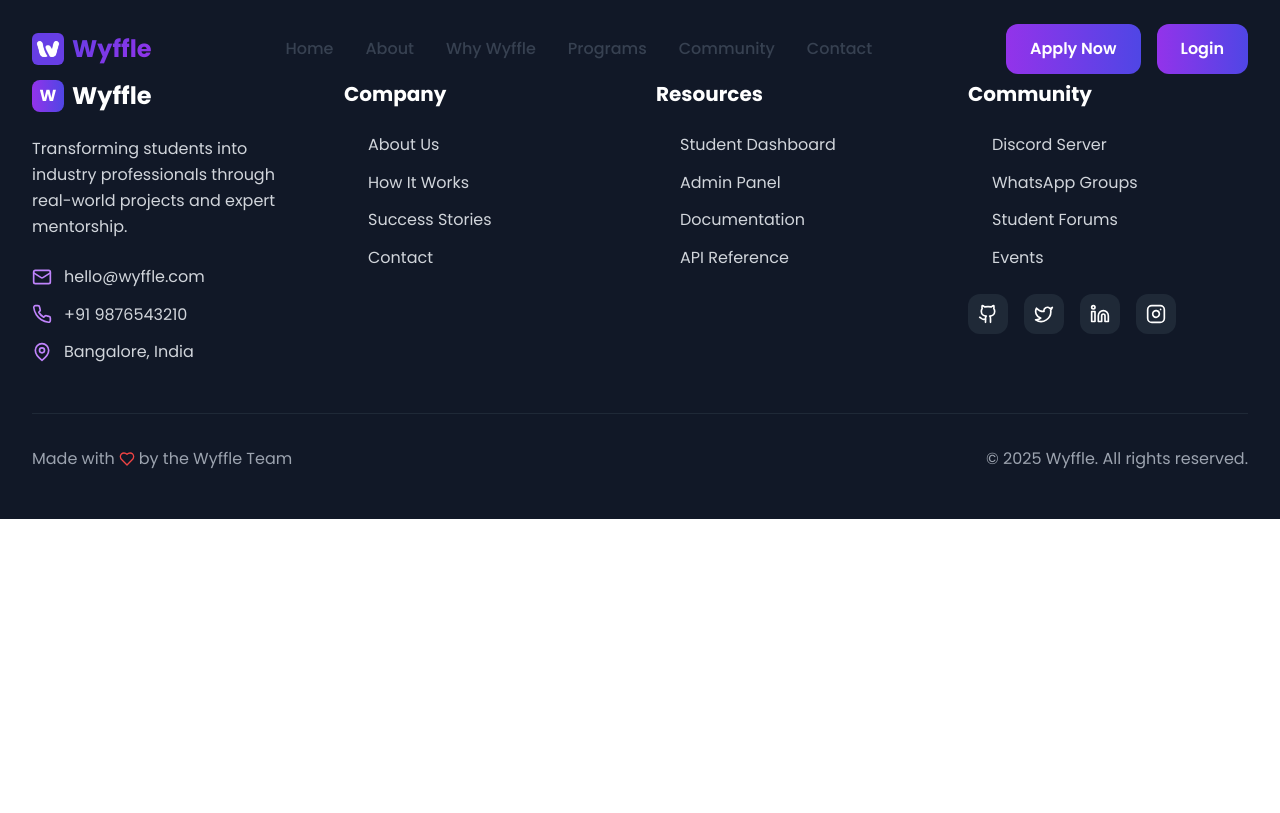
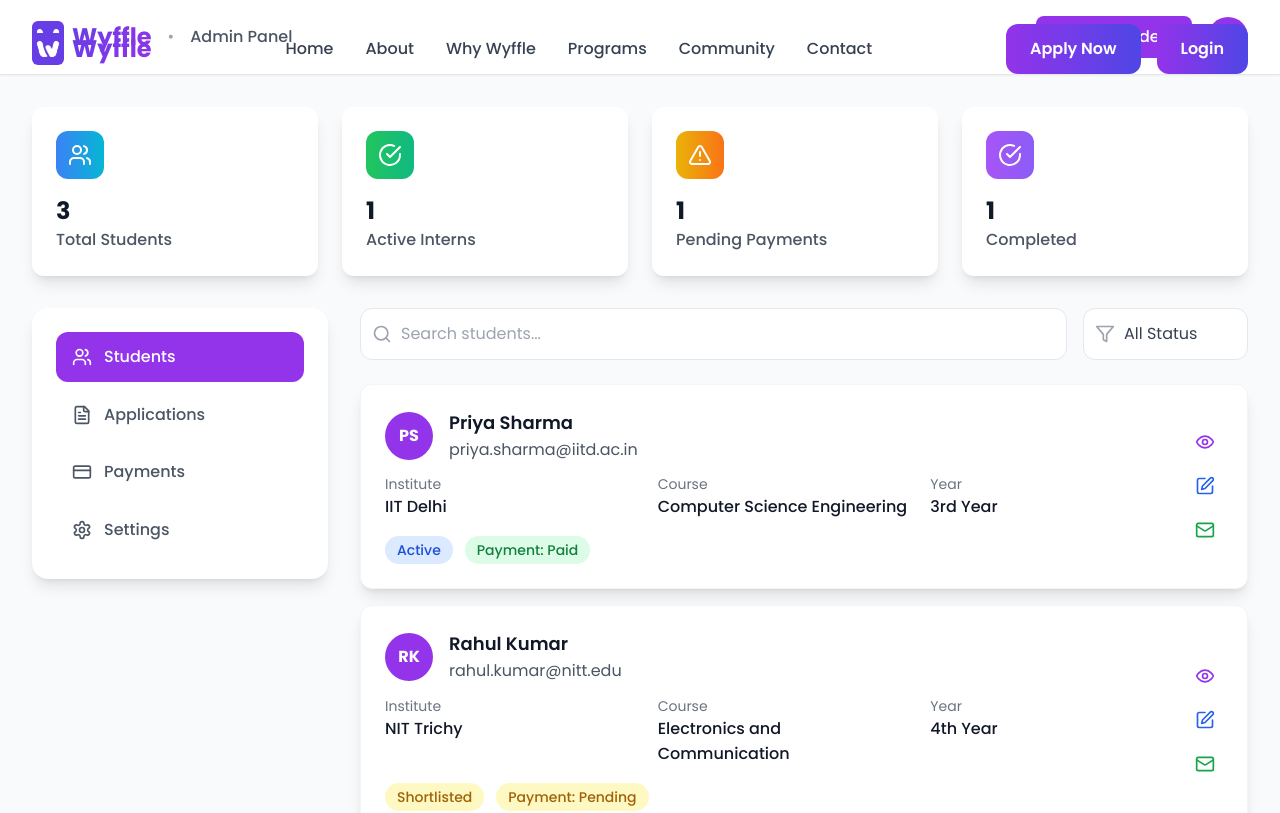
Before and after one commit to wyfflegit/Wyffle-Frontend, a React (Vite) app: page /admin in a window 1280 px wide. Shown: the top 813 px of the page. Built offline with nearby package versions, Linux system fonts and the light colour scheme.

Commit message:
some pages added

```diff
--- a/src/App.tsx
+++ b/src/App.tsx
@@ -3,7 +3,7 @@ import { BrowserRouter as Router, Routes, Route } from 'react-router-dom';
 import { ArrowUp } from 'lucide-react';
 import Homepage from './pages/Homepage';
 import StudentDashboard from './pages/StudentDashboard';
-// import AdminPanel from './pages/AdminPanel';
+import AdminPanel from './pages/AdminPanel';
 import './index.css';
 import AuthPage from './pages/Login';
 import Navbar from './components/Navbar';
@@ -28,7 +28,7 @@ function App() {
           <Route path="/" element={<Homepage />} />
           <Route path="/student-dashboard" element={<StudentDashboard />} />
           <Route path="/login" element={<AuthPage />} />
-          {/* <Route path="/admin" element={<AdminPanel />} /> */}
+          <Route path="/admin" element={<AdminPanel />} />
         </Routes>
       </div>
       <Footer />
--- a/src/components/Community.tsx
+++ b/src/components/Community.tsx
@@ -1,4 +1,3 @@
-import React from 'react';
 import { motion } from 'framer-motion';
 import { MessageCircle, Users, Zap, Heart } from 'lucide-react';
 
--- a/src/components/FAQ.tsx
+++ b/src/components/FAQ.tsx
@@ -1,6 +1,6 @@
-import React, { useState } from 'react';
+import { useState } from 'react';
 import { motion, AnimatePresence } from 'framer-motion';
-import { ChevronDown, ChevronUp } from 'lucide-react';
+import { ChevronDown } from 'lucide-react';
 
 const FAQ = () => {
   const [openItems, setOpenItems] = useState<number[]>([]);
--- a/src/components/FeaturedProjects.tsx
+++ b/src/components/FeaturedProjects.tsx
@@ -1,4 +1,3 @@
-import React from 'react';
 import { motion } from 'framer-motion';
 import { ExternalLink, Github } from 'lucide-react';
 
--- a/src/components/Footer.tsx
+++ b/src/components/Footer.tsx
@@ -1,4 +1,3 @@
-import React from 'react';
 import { motion } from 'framer-motion';
 import {
   Mail,
@@ -11,6 +10,7 @@ import {
   ArrowRight,
   Heart
 } from 'lucide-react';
+import logo from "../Assets/Logo-BG.jpg"
 
 const Footer = () => {
   const companyLinks = [
@@ -54,7 +54,7 @@ const Footer = () => {
           >
             <div className="flex items-center space-x-2 mb-6">
               <div className="w-8 h-8 bg-gradient-to-r from-purple-600 to-indigo-600 rounded-lg flex items-center justify-center">
-                <span className="text-white font-bold">W</span>
+                <img src={logo} alt="logo" className='rounded-md' />
               </div>
               <span className="text-2xl font-bold">Wyffle</span>
             </div>
@@ -66,7 +66,7 @@ const Footer = () => {
             <div className="space-y-3">
               <div className="flex items-center space-x-3 text-gray-300">
                 <Mail className="w-5 h-5 text-purple-400" />
-                <span>hello@wyffle.com</span>
+                <span>info@wyffle.com</span>
               </div>
               <div className="flex items-center space-x-3 text-gray-300">
                 <Phone className="w-5 h-5 text-purple-400" />
--- a/src/pages/AdminPanel.tsx
+++ b/src/pages/AdminPanel.tsx
@@ -1,4 +1,4 @@
-import React, { useState } from 'react';
+import { useState } from 'react';
 import { motion } from 'framer-motion';
 import {
   Users,
@@ -7,17 +7,16 @@ import {
   Settings,
   Search,
   Filter,
-  Download,
   Mail,
   CheckCircle,
   Clock,
   AlertTriangle,
   Plus,
-  Home,
   Eye,
   Edit
 } from 'lucide-react';
 import { Link } from 'react-router-dom';
+import logo from "../Assets/Logo-BG.jpg"
 
 const AdminPanel = () => {
   const [activeTab, setActiveTab] = useState('students');
@@ -331,24 +330,24 @@ const AdminPanel = () => {
     }
   };
 
-  const getStatusColor = (status: string) => {
-    switch (status) {
-      case 'active': return 'text-blue-700 bg-blue-100';
-      case 'shortlisted': return 'text-yellow-700 bg-yellow-100';
-      case 'completed': return 'text-green-700 bg-green-100';
-      case 'pending': return 'text-gray-700 bg-gray-100';
-      default: return 'text-gray-700 bg-gray-100';
-    }
-  };
+  // const getStatusColor = (status: string) => {
+  //   switch (status) {
+  //     case 'active': return 'text-blue-700 bg-blue-100';
+  //     case 'shortlisted': return 'text-yellow-700 bg-yellow-100';
+  //     case 'completed': return 'text-green-700 bg-green-100';
+  //     case 'pending': return 'text-gray-700 bg-gray-100';
+  //     default: return 'text-gray-700 bg-gray-100';
+  //   }
+  // };
 
-  const getPaymentStatusColor = (status: string) => {
-    switch (status) {
-      case 'paid': return 'text-green-700 bg-green-100';
-      case 'pending': return 'text-yellow-700 bg-yellow-100';
-      case 'failed': return 'text-red-700 bg-red-100';
-      default: return 'text-gray-700 bg-gray-100';
-    }
-  };
+  // const getPaymentStatusColor = (status: string) => {
+  //   switch (status) {
+  //     case 'paid': return 'text-green-700 bg-green-100';
+  //     case 'pending': return 'text-yellow-700 bg-yellow-100';
+  //     case 'failed': return 'text-red-700 bg-red-100';
+  //     default: return 'text-gray-700 bg-gray-100';
+  //   }
+  // };
 
   return (
     <div className="min-h-screen bg-gray-50">
@@ -359,7 +358,7 @@ const AdminPanel = () => {
             <div className="flex items-center space-x-4">
               <Link to="/" className="flex items-center space-x-2">
                 <div className="w-8 h-8 bg-gradient-to-r from-purple-600 to-indigo-600 rounded-lg flex items-center justify-center">
-                  <span className="text-white font-bold">W</span>
+                  <img src={logo} alt="logo" className='rounded-md' />
                 </div>
                 <span className="text-2xl font-bold gradient-text">Wyffle</span>
               </Link>
--- a/src/pages/Homepage.tsx
+++ b/src/pages/Homepage.tsx
@@ -1,30 +1,24 @@
 
-import Navbar from '../components/Navbar';
 import Hero from '../components/Hero';
 import WhyWyffle from '../components/WhyWyffle';
-// import FeaturedProjects from '../components/FeaturedProjects';
 import HowItWorks from '../components/HowItWorks';
 import Timeline from '../components/Timeline';
 import Testimonials from '../components/Testimonials';
 import Community from '../components/Community';
 import FAQ from '../components/FAQ';
 import FinalCTA from '../components/FinalCTA';
-import Footer from '../components/Footer';
 
 const Homepage = () => {
   return (
     <div className="smooth-scroll">
-      {/* <Navbar /> */}
       <Hero />
       <WhyWyffle />
-      {/* <FeaturedProjects /> */}
       <HowItWorks />
       <Timeline />
       <Testimonials />
       <Community />
       <FAQ />
       <FinalCTA />
-      {/* <Footer /> */}
     </div>
   );
 };
--- a/src/pages/Login.tsx
+++ b/src/pages/Login.tsx
@@ -3,6 +3,7 @@ import { motion } from "framer-motion";
 import { Eye, EyeOff, Mail, Lock, User } from "lucide-react";
 import { FaGoogle, FaGithub, FaLinkedin } from "react-icons/fa";
 import { useNavigate } from "react-router-dom";
+import logo from "../Assets/Logo-BG.jpg"
 
 const AuthPage: React.FC = () => {
   const [isLogin, setIsLogin] = useState(true);
@@ -55,7 +56,7 @@ const AuthPage: React.FC = () => {
           {/* Logo */}
           <div className="flex justify-center mb-6">
             <div className="w-12 h-12 bg-gradient-to-r from-purple-600 to-indigo-600 rounded-lg flex items-center justify-center shadow-md">
-              <span className="text-white font-bold text-xl">W</span>
+              <img src={logo} alt="logo" className='rounded-md' />
             </div>
           </div>
 
```
